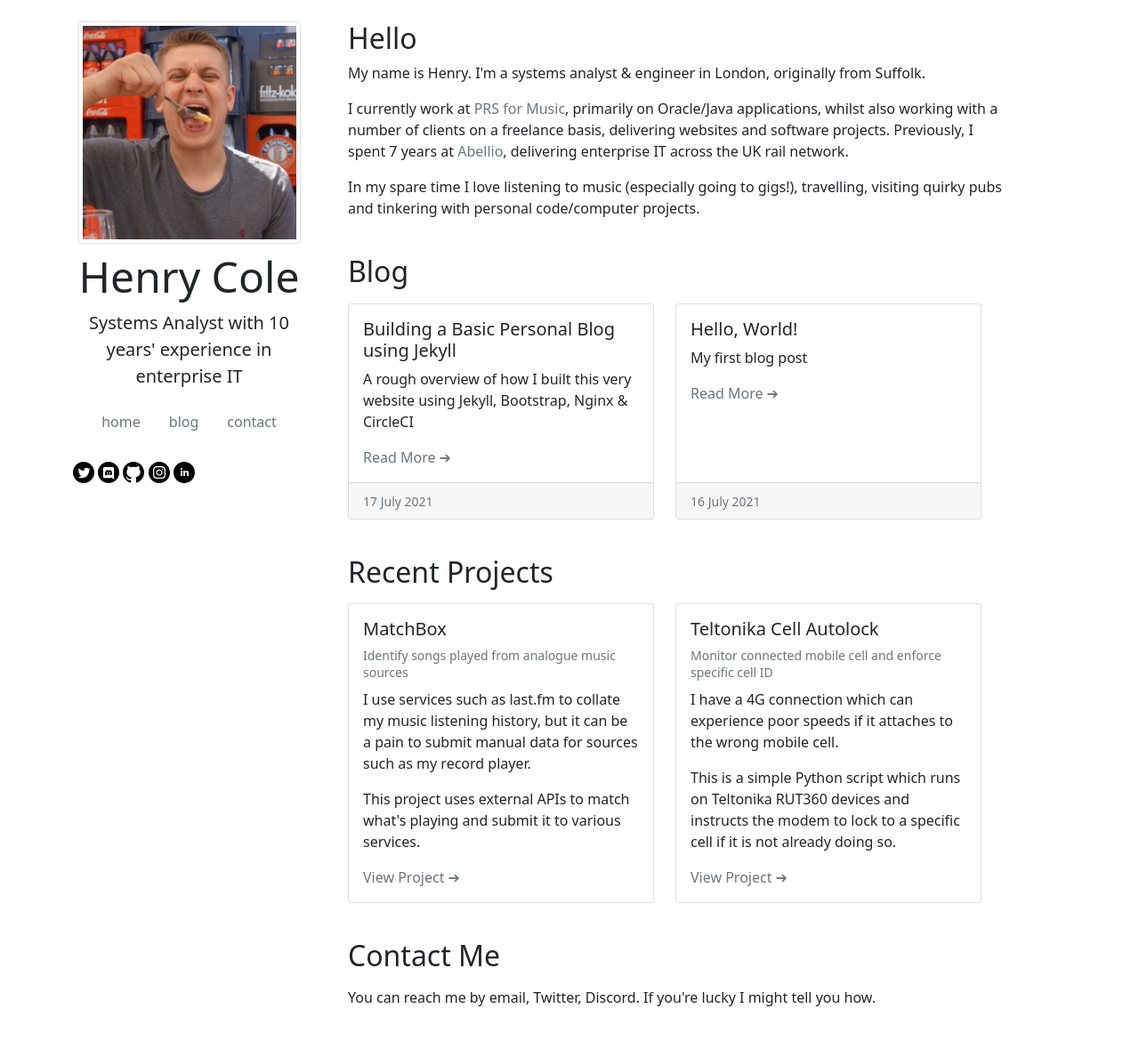
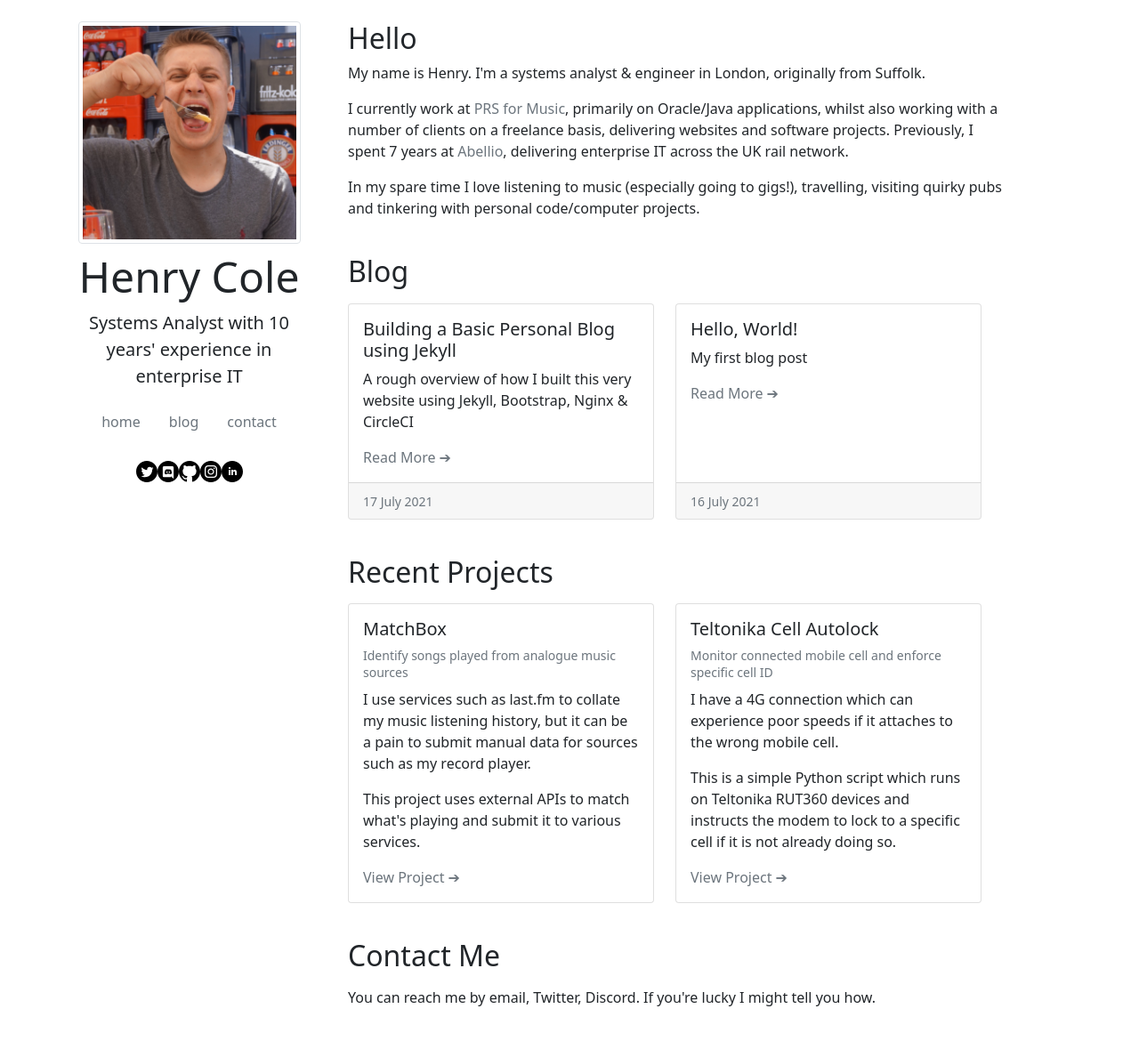
Before and after one commit to hcuk94/henry-personal-website, a Jekyll site: the page built from index.html, in a window 1280 px wide and 1173 px high. Shown: the top 1170 px of the window at 89% size. Built offline with Jekyll 4.4.1, drawn with Linux system fonts in a browser that asks for light colours.

Commit message:
possible centering fix

```diff
--- a/_includes/header.html
+++ b/_includes/header.html
@@ -25,7 +25,9 @@
 </nav>
 </span>
 <br/>
+<nav class="nav justify-content-center">
 {% include social_icons.html %}
+</nav>
 </div>
 </div>
 <!-- End 'Sidebar' Section -->
```
